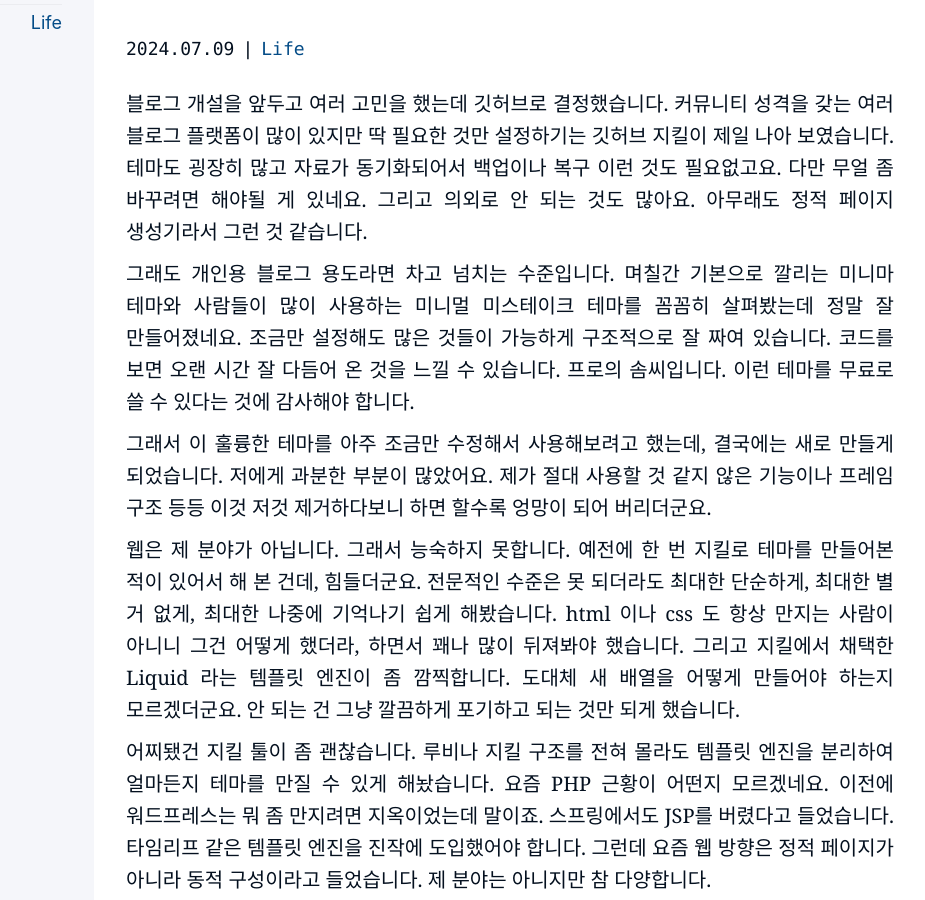
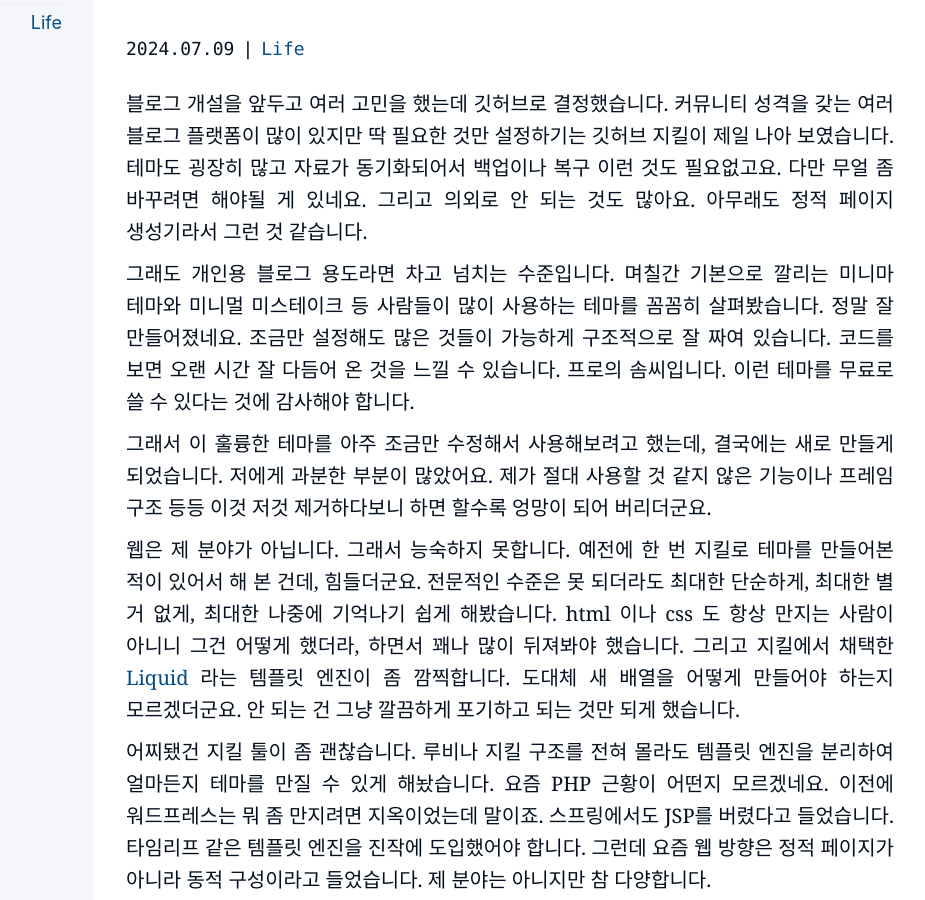
Before and after one commit to kiroshin/kiroshin.github.io, a Jekyll site: the page built from _posts/2024-07-09-blog-theme.md, in a window 1280 px wide and 900 px high, scrolled down 537 px. Shown: the whole window, without its empty margins (226-1151 px from the left). Built offline with Jekyll 4.4.1, drawn with Linux system fonts in a browser that asks for light colours.

Commit message:
Update 2024-07-09-blog-theme.md

```diff
--- a/_posts/2024-07-09-blog-theme.md
+++ b/_posts/2024-07-09-blog-theme.md
@@ -9,11 +9,11 @@
 
 블로그 개설을 앞두고 여러 고민을 했는데 깃허브로 결정했습니다. 커뮤니티 성격을 갖는 여러 블로그 플랫폼이 많이 있지만 딱 필요한 것만 설정하기는 깃허브 지킬이 제일 나아 보였습니다. 테마도 굉장히 많고 자료가 동기화되어서 백업이나 복구 이런 것도 필요없고요. 다만 무얼 좀 바꾸려면 해야될 게 있네요. 그리고 의외로 안 되는 것도 많아요. 아무래도 정적 페이지 생성기라서 그런 것 같습니다.
 
-그래도 개인용 블로그 용도라면 차고 넘치는 수준입니다. 며칠간 기본으로 깔리는 미니마 테마와 사람들이 많이 사용하는 미니멀 미스테이크 테마를 꼼꼼히 살펴봤는데 정말 잘 만들어졌네요. 조금만 설정해도 많은 것들이 가능하게 구조적으로 잘 짜여 있습니다. 코드를 보면 오랜 시간 잘 다듬어 온 것을 느낄 수 있습니다. 프로의 솜씨입니다. 이런 테마를 무료로 쓸 수 있다는 것에 감사해야 합니다.
+그래도 개인용 블로그 용도라면 차고 넘치는 수준입니다. 며칠간 기본으로 깔리는 미니마 테마와 미니멀 미스테이크 등 사람들이 많이 사용하는 테마를 꼼꼼히 살펴봤습니다. 정말 잘 만들어졌네요. 조금만 설정해도 많은 것들이 가능하게 구조적으로 잘 짜여 있습니다. 코드를 보면 오랜 시간 잘 다듬어 온 것을 느낄 수 있습니다. 프로의 솜씨입니다. 이런 테마를 무료로 쓸 수 있다는 것에 감사해야 합니다.
 
 그래서 이 훌륭한 테마를 아주 조금만 수정해서 사용해보려고 했는데, 결국에는 새로 만들게 되었습니다. 저에게 과분한 부분이 많았어요. 제가 절대 사용할 것 같지 않은 기능이나 프레임 구조 등등 이것 저것 제거하다보니 하면 할수록 엉망이 되어 버리더군요.
 
-웹은 제 분야가 아닙니다. 그래서 능숙하지 못합니다. 예전에 한 번 지킬로 테마를 만들어본 적이 있어서 해 본 건데, 힘들더군요. 전문적인 수준은 못 되더라도 최대한 단순하게, 최대한 별 거 없게, 최대한 나중에 기억나기 쉽게 해봤습니다. html 이나 css 도 항상 만지는 사람이 아니니 그건 어떻게 했더라, 하면서 꽤나 많이 뒤져봐야 했습니다. 그리고 지킬에서 채택한 Liquid 라는 템플릿 엔진이 좀 깜찍합니다. 도대체 새 배열을 어떻게 만들어야 하는지 모르겠더군요. 안 되는 건 그냥 깔끔하게 포기하고 되는 것만 되게 했습니다.
+웹은 제 분야가 아닙니다. 그래서 능숙하지 못합니다. 예전에 한 번 지킬로 테마를 만들어본 적이 있어서 해 본 건데, 힘들더군요. 전문적인 수준은 못 되더라도 최대한 단순하게, 최대한 별 거 없게, 최대한 나중에 기억나기 쉽게 해봤습니다. html 이나 css 도 항상 만지는 사람이 아니니 그건 어떻게 했더라, 하면서 꽤나 많이 뒤져봐야 했습니다. 그리고 지킬에서 채택한 [Liquid](https://shopify.github.io/liquid/) 라는 템플릿 엔진이 좀 깜찍합니다. 도대체 새 배열을 어떻게 만들어야 하는지 모르겠더군요. 안 되는 건 그냥 깔끔하게 포기하고 되는 것만 되게 했습니다.
 
 어찌됐건 지킬 툴이 좀 괜찮습니다. 루비나 지킬 구조를 전혀 몰라도 템플릿 엔진을 분리하여 얼마든지 테마를 만질 수 있게 해놨습니다. 요즘 PHP 근황이 어떤지 모르겠네요. 이전에 워드프레스는 뭐 좀 만지려면 지옥이었는데 말이죠. 스프링에서도 JSP를 버렸다고 들었습니다. 타임리프 같은 템플릿 엔진을 진작에 도입했어야 합니다. 그런데 요즘 웹 방향은 정적 페이지가 아니라 동적 구성이라고 들었습니다. 제 분야는 아니지만 참 다양합니다.
 
@@ -21,20 +21,20 @@
 
 
 #### 참고
-* https://jekyllrb.com/docs/liquid/filters/
-* https://shopify.github.io/liquid/
-* https://github.com/jekyll/minima
-* https://github.com/mmistakes/minimal-mistakes
-* https://github.com/samarsault/plainwhite-jekyll
-* https://github.com/nithinbekal/nithinbekal.github.io/
-* https://github.com/fongandrew/hydeout
-* https://github.com/cotes2020/jekyll-theme-chirpy
-* https://www.hahwul.com/2020/10/21/minimize-feeds-in-jekyll/
-* https://studiomeal.com/archives/197
-* https://studiomeal.com/archives/533
-* https://developer.mozilla.org/ko/docs/Web/HTML/Element/article
-* https://doit-fwd.tistory.com/10
-* https://developer.mozilla.org/en-US/docs/Web/CSS/CSS_grid_layout/Basic_concepts_of_grid_layout
-* https://www.nextree.co.kr/p8622/
-* https://uxkm.io/publishing/html/10-structure/02-html5_document
-* https://codingeverybody.kr/html-article-태그-올바른-이해와-사용-방법/
+* <https://jekyllrb.com/docs/liquid/filters/>
+* <https://shopify.github.io/liquid/>
+* <https://github.com/jekyll/minima>
+* <https://github.com/mmistakes/minimal-mistakes>
+* <https://github.com/samarsault/plainwhite-jekyll>
+* <https://github.com/nithinbekal/nithinbekal.github.io/>
+* <https://github.com/fongandrew/hydeout>
+* <https://github.com/cotes2020/jekyll-theme-chirpy>
+* <https://www.hahwul.com/2020/10/21/minimize-feeds-in-jekyll/>
+* <https://studiomeal.com/archives/197>
+* <https://studiomeal.com/archives/533>
+* <https://developer.mozilla.org/ko/docs/Web/HTML/Element/article>
+* <https://doit-fwd.tistory.com/10>
+* <https://developer.mozilla.org/en-US/docs/Web/CSS/CSS_grid_layout/Basic_concepts_of_grid_layout>
+* <https://www.nextree.co.kr/p8622/>
+* <https://uxkm.io/publishing/html/10-structure/02-html5_document>
+* <https://codingeverybody.kr/html-article-태그-올바른-이해와-사용-방법/>
```
